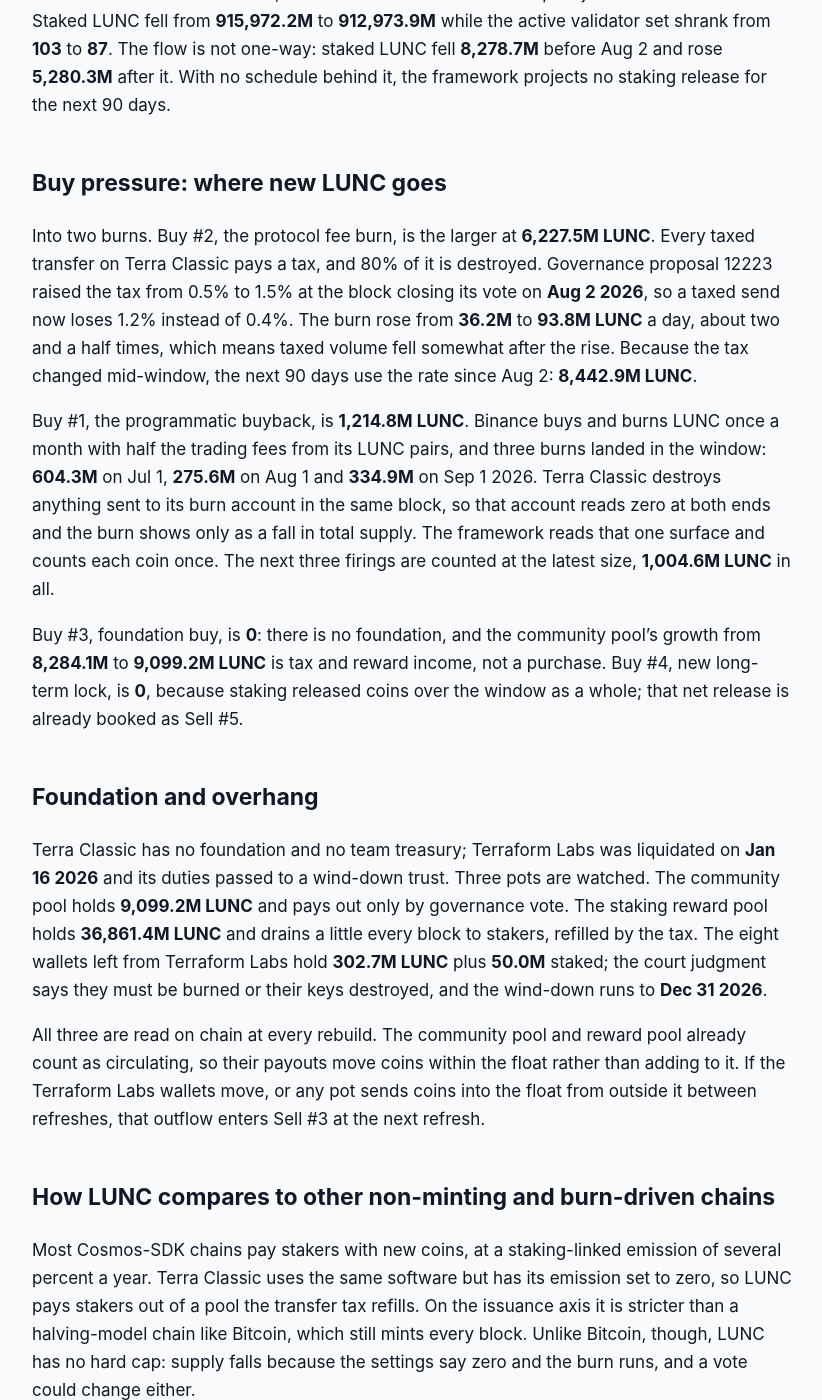
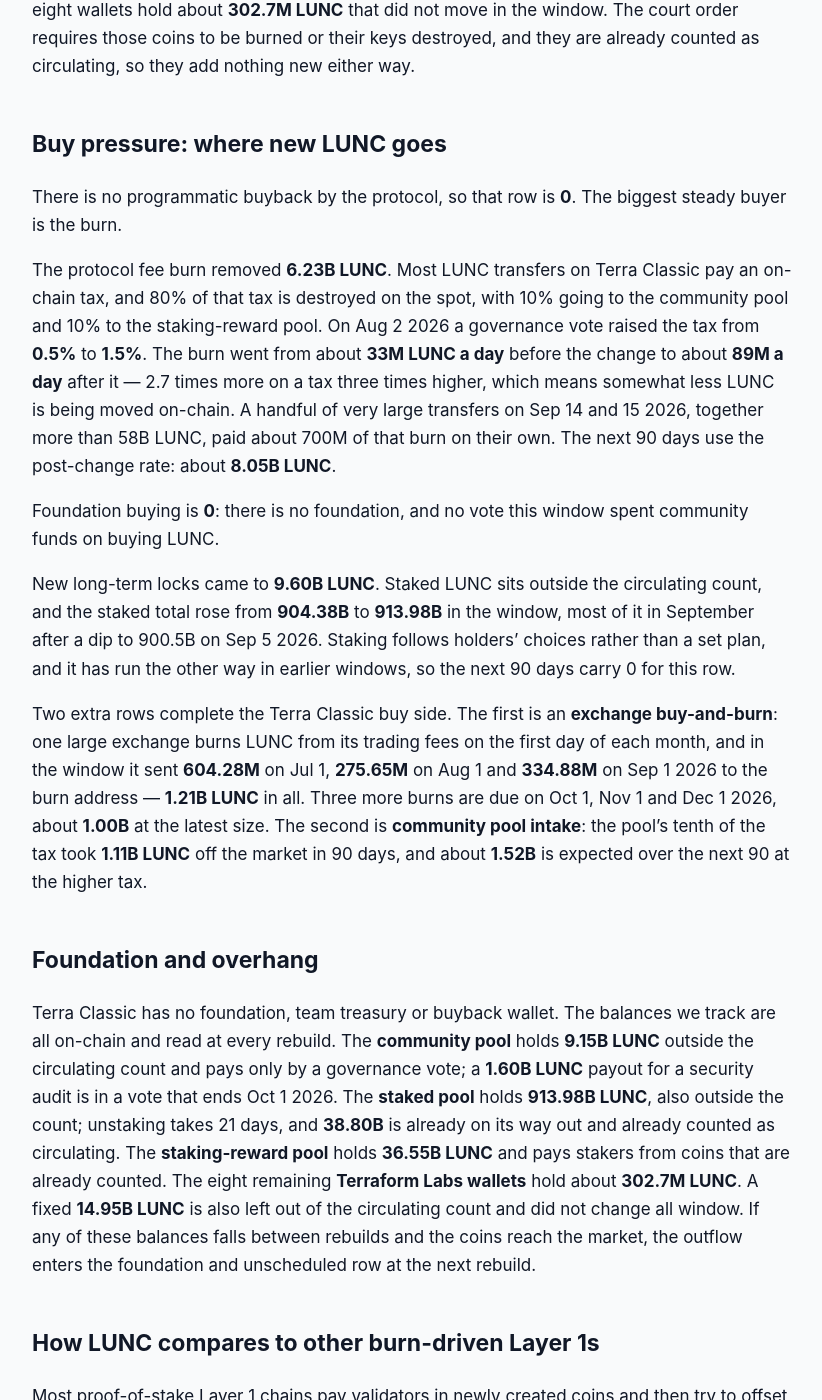
Before and after one commit to jeevansongmy-spec/mrnasdog-articles, a Jekyll site: the page built from crypto/lunc-pressure-framework.md, in a window 1280 px wide and 1400 px high, scrolled down 1261 px. Shown: the whole window, without its empty margins (228-1050 px from the left). Built offline with Jekyll 4.4.1, drawn with Linux system fonts in a browser that asks for light colours; some of the changed text lies outside the part shown.

Commit message:
publish: crypto/lunc-pressure-framework

```diff
--- a/crypto/lunc-pressure-framework.md
+++ b/crypto/lunc-pressure-framework.md
@@ -1,6 +1,6 @@
 ---
 title:         "LUNC Inflation Analysis · September 2026 · Mixed flows · supply roughly steady"
-description:   "LUNC supply roughly steady: −0.08% in 90 days, −0.17% next. No minting; a 1.5% burn tax and monthly exchange burns destroyed 7.4B LUNC as 3.0B left staking."
+description:   "LUNC supply roughly steady: no minting, and a 1.5% transfer tax burned 6.23B LUNC in 90 days. Net −0.32% over 90 days, and about −0.19% projected next."
 canonical_url: "https://mrnasdog.com/research/lunc/inflation"
 tags:          ["crypto", "lunc", "terraclassic", "tokenomics"]
 published:     true
@@ -10,48 +10,60 @@ Originally published at [LUNC Inflation Analysis · September 2026 · Mixed flow
 
 # LUNC Inflation Analysis · September 2026 · Mixed flows · supply roughly steady
 
-Terra Classic mints no new LUNC, and its tradable float is shrinking slowly: the Pressure Framework reads LUNC at **−0.08%** over the last 90 days and **−0.17%** projected for the next 90, against a monitor reading of **+0.15%**. A transfer tax, tripled to 1.5% on **Aug 2 2026**, and Binance's monthly burn destroyed **7,442.4M LUNC**, while a net **2,998.3M LUNC** left the staked pool and became tradable. There is no supply cap; what keeps LUNC from growing is that emission is switched off and every taxed transfer destroys coins.
+The MrNasdog Pressure Framework reads Terra Luna Classic (LUNC) at **−0.32% net** over the trailing 90 days and **−0.19%** over the next 90: supply is shrinking, but slowly. Terra Classic mints no new LUNC at all, and **18.16B LUNC** left the circulating count in 90 days — a **6.23B** transfer-tax burn, a **1.21B** exchange buy-and-burn, **9.60B** of new staking and **1.11B** into the community pool — against only **291.7M** paid back out by vote. With **5.51 trillion LUNC** circulating, even billions of burned coins move the total by only a fraction of a percent.
 
 ## The verdict, in one paragraph
 
-Against a circulating base of **5,511,140.3M LUNC**, the framework books **2,998.3M LUNC** of sell pressure and **7,442.4M LUNC** of buy pressure over the trailing 90 days, a net of **−0.08%**, and projects **−0.17%** for the next 90 days. The inflation monitor reads **+0.15%** for the same window, a gap of **0.23 percentage points**, which is inside the framework's 0.5-point tolerance, so the overview carries no warning. The monitor's own supply series moves by billions of LUNC from one day to the next, so a gap of this size is expected. The label for LUNC is a **non-minting chain with a burn that now outruns its staking releases**: slightly deflationary on the float, and more so since the tax rise.
+LUNC supply fell **0.32%** over the 90 days from Jul 1 to Sep 29 2026, and the framework projects a **0.19%** fall over the next 90 days. The independent monitor reads **−0.29%** for the same stretch, a gap of just **0.04 percentage points**, well inside the 0.5-point limit, so no data-conflict flag is shown. The forward figure is smaller than the trailing one because the trailing window includes **9.60B LUNC** of fresh staking, which has no set programme and is not projected forward. Terra Classic is a **zero-issuance chain with a transfer-tax burn**: nothing new comes in, and every taxed transfer destroys a little.
 
 ## Sell pressure: where new LUNC comes from
 
-It does not come from minting. Terra Classic's emission settings read zero on every field: inflation rate, annual provisions, and both the upper and lower bounds. The count of LUNC in existence fell at every one of 91 reads across the window, from **6,455,620.8M** to **6,448,178.5M**, and the old market swap that once printed LUNC stays shut. Stakers on Terra Classic are paid from a reward pool filled by the transfer tax, not from new coins. So Sell #1, protocol inflation, is **0**. A governance vote could switch emission back on, so the row is watched rather than closed.
+Protocol inflation is **0**. The Terra Classic mint rate is set to zero, the old market swap that once created LUNC is switched off, and total LUNC supply fell on every one of the 90 days in the window, from **6.455 trillion** to **6.448 trillion**. Staking rewards on Terra Classic are paid from a reward pool of coins that already exist, topped up by the transfer tax, so they add nothing new. Because a governance vote could switch minting back on, the row is checked at every rebuild rather than marked as fixed forever.
 
-Sell #2, vesting unlocks, is **0**: Terra Classic has no team, investor or foundation release schedule. Sell #3, foundation and unscheduled unlocks, is **0** as well. The community pool paid out **291.7M LUNC** in two voted grants, on **Jul 1 2026** and **Sep 4 2026**, but those coins were already counted as circulating, so the grants moved them without adding any. Sell #4, long-term locked or bankruptcy, is **0**: the eight wallets left from Terraform Labs did not move.
+Vesting unlocks are **0**. LUNC has no team, investor or foundation allocation left to vest, and no unlock tracker lists any release.
 
-The whole sell side is Sell #5, net unstaking, at **2,998.3M LUNC**. Terra Classic's circulating count leaves staked LUNC out, so a coin that leaves the staked pool joins the tradable float. Staked LUNC fell from **915,972.2M** to **912,973.9M** while the active validator set shrank from **103** to **87**. The flow is not one-way: staked LUNC fell **8,278.7M** before Aug 2 and rose **5,280.3M** after it. With no schedule behind it, the framework projects no staking release for the next 90 days.
+Foundation and unscheduled unlocks come to **291.7M LUNC**. Terra Classic has no foundation; its treasury is the community pool, which sits outside the circulating count. Two voted payouts put coins back on the market: **9.87M LUNC** on Jul 1 2026 for bridge work to Solana and **281.85M LUNC** on Sep 4 2026 to keep the chain's cross-chain links running. Payouts are sporadic, so the next 90 days carry 0 unless a new spending vote passes.
+
+Long-term locked or bankruptcy supply is **0**. Terraform Labs is being wound down, and its last eight wallets hold about **302.7M LUNC** that did not move in the window. The court order requires those coins to be burned or their keys destroyed, and they are already counted as circulating, so they add nothing new either way.
 
 ## Buy pressure: where new LUNC goes
 
-Into two burns. Buy #2, the protocol fee burn, is the larger at **6,227.5M LUNC**. Every taxed transfer on Terra Classic pays a tax, and 80% of it is destroyed. Governance proposal 12223 raised the tax from 0.5% to 1.5% at the block closing its vote on **Aug 2 2026**, so a taxed send now loses 1.2% instead of 0.4%. The burn rose from **36.2M** to **93.8M LUNC** a day, about two and a half times, which means taxed volume fell somewhat after the rise. Because the tax changed mid-window, the next 90 days use the rate since Aug 2: **8,442.9M LUNC**.
+There is no programmatic buyback by the protocol, so that row is **0**. The biggest steady buyer is the burn.
 
-Buy #1, the programmatic buyback, is **1,214.8M LUNC**. Binance buys and burns LUNC once a month with half the trading fees from its LUNC pairs, and three burns landed in the window: **604.3M** on Jul 1, **275.6M** on Aug 1 and **334.9M** on Sep 1 2026. Terra Classic destroys anything sent to its burn account in the same block, so that account reads zero at both ends and the burn shows only as a fall in total supply. The framework reads that one surface and counts each coin once. The next three firings are counted at the latest size, **1,004.6M LUNC** in all.
+The protocol fee burn removed **6.23B LUNC**. Most LUNC transfers on Terra Classic pay an on-chain tax, and 80% of that tax is destroyed on the spot, with 10% going to the community pool and 10% to the staking-reward pool. On Aug 2 2026 a governance vote raised the tax from **0.5%** to **1.5%**. The burn went from about **33M LUNC a day** before the change to about **89M a day** after it — 2.7 times more on a tax three times higher, which means somewhat less LUNC is being moved on-chain. A handful of very large transfers on Sep 14 and 15 2026, together more than 58B LUNC, paid about 700M of that burn on their own. The next 90 days use the post-change rate: about **8.05B LUNC**.
 
-Buy #3, foundation buy, is **0**: there is no foundation, and the community pool's growth from **8,284.1M** to **9,099.2M LUNC** is tax and reward income, not a purchase. Buy #4, new long-term lock, is **0**, because staking released coins over the window as a whole; that net release is already booked as Sell #5.
+Foundation buying is **0**: there is no foundation, and no vote this window spent community funds on buying LUNC.
+
+New long-term locks came to **9.60B LUNC**. Staked LUNC sits outside the circulating count, and the staked total rose from **904.38B** to **913.98B** in the window, most of it in September after a dip to 900.5B on Sep 5 2026. Staking follows holders' choices rather than a set plan, and it has run the other way in earlier windows, so the next 90 days carry 0 for this row.
+
+Two extra rows complete the Terra Classic buy side. The first is an **exchange buy-and-burn**: one large exchange burns LUNC from its trading fees on the first day of each month, and in the window it sent **604.28M** on Jul 1, **275.65M** on Aug 1 and **334.88M** on Sep 1 2026 to the burn address — **1.21B LUNC** in all. Three more burns are due on Oct 1, Nov 1 and Dec 1 2026, about **1.00B** at the latest size. The second is **community pool intake**: the pool's tenth of the tax took **1.11B LUNC** off the market in 90 days, and about **1.52B** is expected over the next 90 at the higher tax.
 
 ## Foundation and overhang
 
-Terra Classic has no foundation and no team treasury; Terraform Labs was liquidated on **Jan 16 2026** and its duties passed to a wind-down trust. Three pots are watched. The community pool holds **9,099.2M LUNC** and pays out only by governance vote. The staking reward pool holds **36,861.4M LUNC** and drains a little every block to stakers, refilled by the tax. The eight wallets left from Terraform Labs hold **302.7M LUNC** plus **50.0M** staked; the court judgment says they must be burned or their keys destroyed, and the wind-down runs to **Dec 31 2026**.
+Terra Classic has no foundation, team treasury or buyback wallet. The balances we track are all on-chain and read at every rebuild. The **community pool** holds **9.15B LUNC** outside the circulating count and pays only by a governance vote; a **1.60B LUNC** payout for a security audit is in a vote that ends Oct 1 2026. The **staked pool** holds **913.98B LUNC**, also outside the count; unstaking takes 21 days, and **38.80B** is already on its way out and already counted as circulating. The **staking-reward pool** holds **36.55B LUNC** and pays stakers from coins that are already counted. The eight remaining **Terraform Labs wallets** hold about **302.7M LUNC**. A fixed **14.95B LUNC** is also left out of the circulating count and did not change all window. If any of these balances falls between rebuilds and the coins reach the market, the outflow enters the foundation and unscheduled row at the next rebuild.
 
-All three are read on chain at every rebuild. The community pool and reward pool already count as circulating, so their payouts move coins within the float rather than adding to it. If the Terraform Labs wallets move, or any pot sends coins into the float from outside it between refreshes, that outflow enters Sell #3 at the next refresh.
+## How LUNC compares to other burn-driven Layer 1s
 
-## How LUNC compares to other non-minting and burn-driven chains
+Most proof-of-stake Layer 1 chains pay validators in newly created coins and then try to offset it with a fee burn. Ethereum is the clearest example: it creates new ETH every block and burns part of each fee, and the burn usually loses. Terra Classic is built the other way round. LUNC has **no issuance at all**, so every burned coin is a net reduction, and the tax taxes the movement of the coin itself rather than the use of blockspace.
 
-Most Cosmos-SDK chains pay stakers with new coins, at a staking-linked emission of several percent a year. Terra Classic uses the same software but has its emission set to zero, so LUNC pays stakers out of a pool the transfer tax refills. On the issuance axis it is stricter than a halving-model chain like Bitcoin, which still mints every block. Unlike Bitcoin, though, LUNC has no hard cap: supply falls because the settings say zero and the burn runs, and a vote could change either.
+The closest structural analogue is BNB, which also mixes a protocol burn with a large exchange-driven burn. The difference is scale: BNB's burns remove a visible share of a small, capped supply every quarter, while LUNC's **18.16B** of buy-side flow in 90 days is about a third of one percent of a **5.51 trillion** float. Meme-style coins such as SHIB rely on voluntary community burns with no protocol tax, which keeps their burn tiny; Terra Classic's tax makes the burn automatic, but the size of the supply left behind by the 2022 collapse means it works very slowly.
 
-Against exchange tokens that run large quarterly buyback-and-burns, LUNC's burn is small relative to its supply. **7,442.4M LUNC** destroyed in 90 days sounds large, yet it is about **0.14%** of the float, because the float is over five trillion coins. The tax burn scales with usage, not with a treasury decision, so it is steadier than a discretionary buyback but cannot jump on demand.
-
-The other lesson is the boundary. Because staked LUNC sits outside the circulating count, staking behaviour moves the float as much as the burn does. Over this window, net unstaking offset about **40%** of everything burned. On chains that count staked coins as circulating, the same flows would not show up at all.
+Terra Classic also counts staked coins outside its circulating supply, unlike Ethereum or Cardano. That makes LUNC's net figure sensitive to staking swings: a few billion coins moving into or out of staking can outweigh a month of burning.
 
 ## What to watch in the next 90 days
 
-First, the Binance burns on **Oct 1 2026**, **Nov 1 2026** and **Dec 1 2026**, counted here at **334.9M LUNC**each; their size follows Binance's LUNC trading fees. Second, the tax burn, which runs near **93.8M LUNC** a day and moves with on-chain volume. Third, staking: a swing of a few billion LUNC into or out of the staked pool moves this reading as much as a month of burns. Fourth, the Terraform Labs wallets and their **Dec 31 2026** wind-down date. Fifth, governance: a security upgrade is set for **Sep 24 2026** and changes no supply rule, but any vote on the tax rate, the tax split or emission would.
+**Oct 1 2026:** the vote on proposal 12228 closes; if the 1.60B LUNC audit payout passes, those coins leave the community pool and enter the market.
+
+**Oct 1, Nov 1 and Dec 1 2026:** the exchange's monthly LUNC burns, about 335M each at the latest size.
+
+**A rival audit plan:** a second community pool request of about US$74,000 in LUNC is being discussed on the forum and could reach a vote in the window.
+
+**Tax and staking:** any vote to change the 1.5% tax or its 80/10/10 split resets the burn forecast, and a large move into or out of staking can swing the net by more than the burn itself.
 
 ## Summary
 
-The MrNasdog Pressure Framework reads LUNC at **−0.08%** over the trailing 90 days and **−0.17%**projected forward: mixed flows, supply roughly steady, with a slow shrink. Terra Classic mints nothing; a 1.5% transfer tax and Binance's monthly burn destroyed **7,442.4M LUNC**, and net unstaking returned **2,998.3M LUNC** to the float. The key risk is staking, which can release billions in weeks with no schedule. There is no hard cap; the protection is emission set to zero and a burn tied to every taxed transfer, both of which a vote could change.
+LUNC supply is shrinking slowly: **−0.32%** over the last 90 days and a projected **−0.19%** over the next 90, in line with the monitor's **−0.29%**. Terra Classic creates no new coins, and a **1.5%** transfer tax, raised from 0.5% on Aug 2 2026, burns about **89M LUNC a day**, with an exchange adding a monthly burn on top. The main risks to the reading are a community pool payout passing by vote and a large exit from staking, both of which put coins back on the market. With **5.51 trillion LUNC** circulating, the burn cuts supply by well under one percent a quarter.
 
-MrNasdog Pressure Framework analysis of LUNC, Metric 1 — Inflation. Data + explanation only. Not financial advice. Updated Sep 23 2026.
+---
+
+*MrNasdog Pressure Framework analysis of LUNC, Metric 1 — Inflation. Data + explanation only. Not financial advice. Checked Sep 29 2026.*
```
